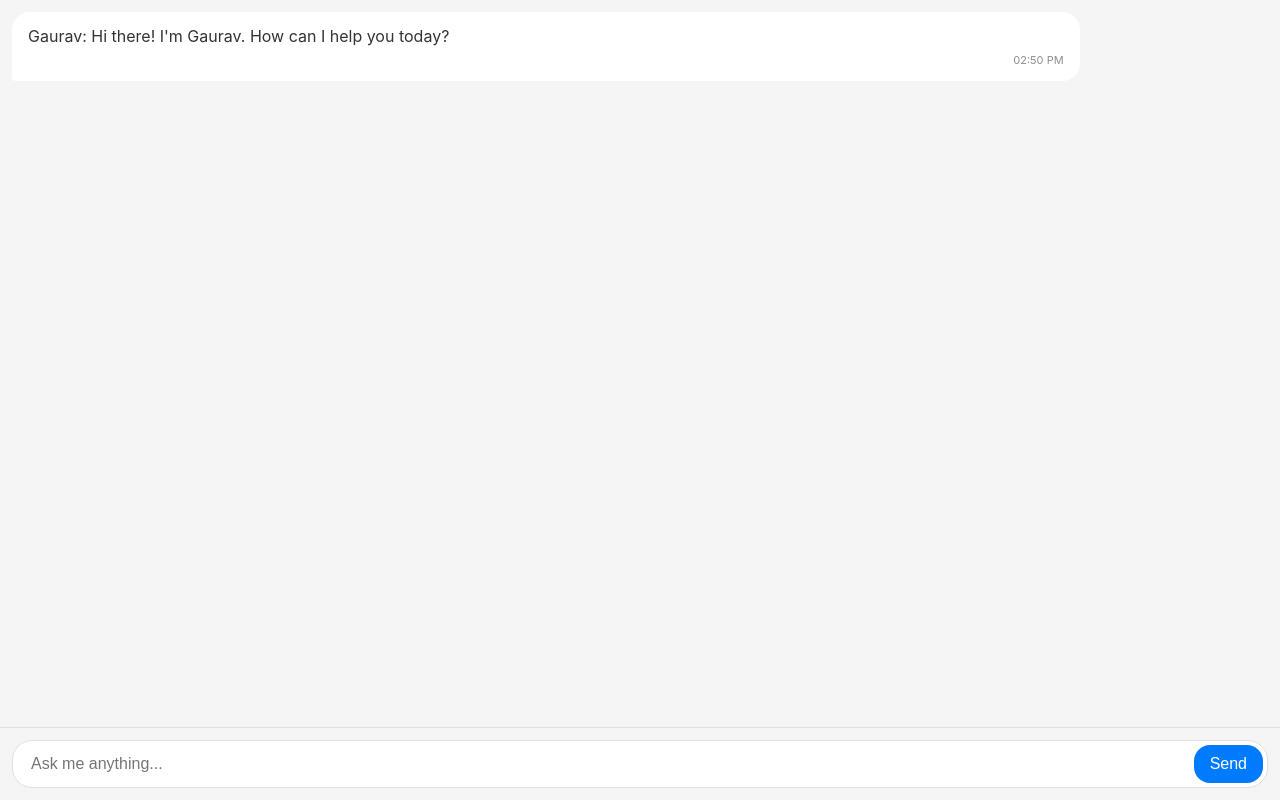
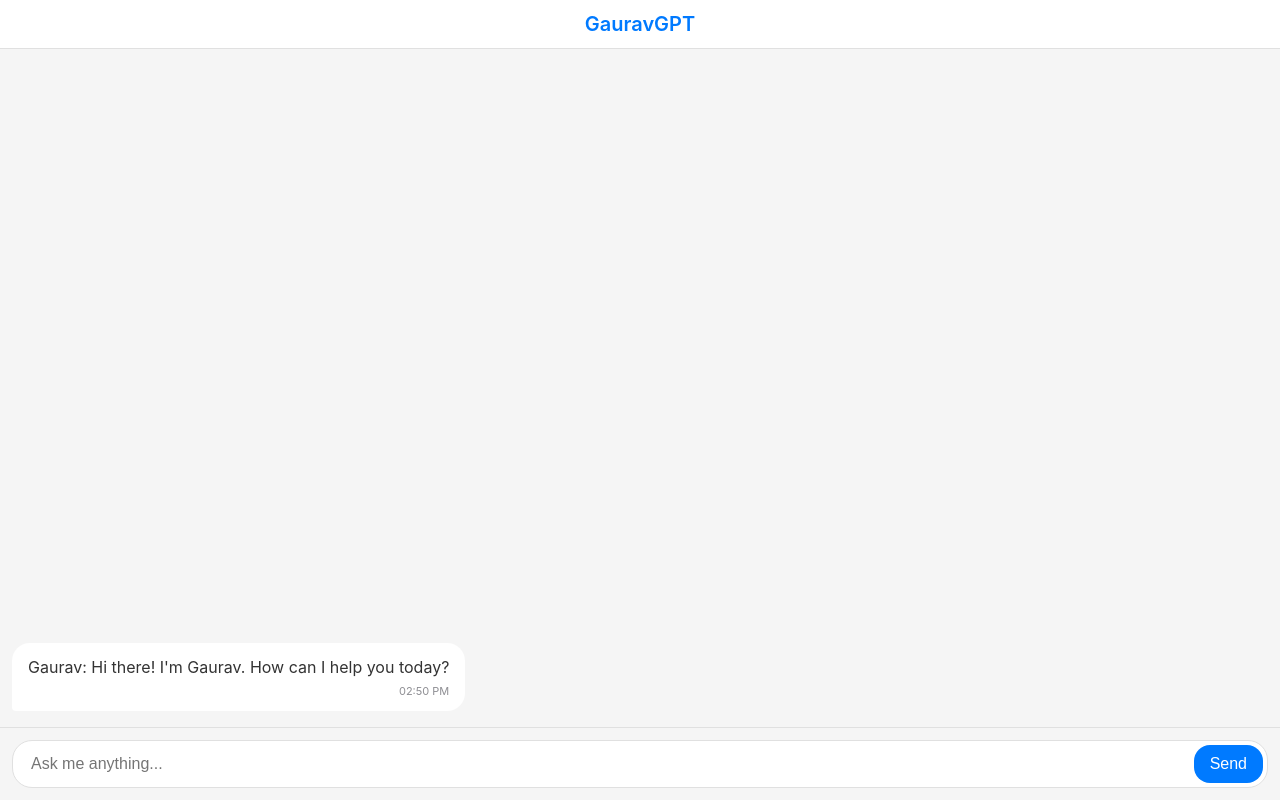
Before and after one commit to GauravAdz/small-scale-ai, a plain HTML site: page index.html in a window 1280 px wide. Drawn offline with Linux system fonts and the light colour scheme.

Commit message:
six commit

```diff
--- a/index.html
+++ b/index.html
@@ -2,8 +2,11 @@
 <html lang="en">
 <head>
     <meta charset="UTF-8">
-    <title>Chat with Gaurav</title>
+    <title>GauravGPT</title>
     <meta name="viewport" content="width=device-width, initial-scale=1.0, maximum-scale=1.0, user-scalable=no">
+    <meta http-equiv="Cache-Control" content="no-cache, no-store, must-revalidate">
+    <meta http-equiv="Pragma" content="no-cache">
+    <meta http-equiv="Expires" content="0">
     <script src="https://js.puter.com/v2/"></script>
     <style>
         :root {
@@ -16,6 +19,7 @@
             --msg-bg-ai: #ffffff;
             --input-bg: #ffffff;
             --border-color: #e0e0e0;
+            --header-bg: #ffffff;
         }
 
         @media (prefers-color-scheme: dark) {
@@ -29,6 +33,7 @@
                 --msg-bg-ai: #1a1a1a;
                 --input-bg: #2c2c2e;
                 --border-color: #38383a;
+                --header-bg: #1a1a1a;
             }
         }
 
@@ -48,12 +53,43 @@
             -webkit-tap-highlight-color: transparent;
         }
 
+        #header {
+            padding: 12px 16px;
+            background-color: var(--header-bg);
+            border-bottom: 1px solid var(--border-color);
+            text-align: center;
+            position: sticky;
+            top: 0;
+            z-index: 10;
+        }
+
+        #header h1 {
+            margin: 0;
+            font-size: 20px;
+            color: var(--primary-color);
+            font-weight: 600;
+        }
+
+        #chat-container {
+            display: flex;
+            flex-direction: column;
+            flex: 1;
+            overflow: hidden;
+        }
+
         #chat-output {
             flex: 1;
             padding: 12px 12px 0;
             overflow-y: auto;
             -webkit-overflow-scrolling: touch;
             overscroll-behavior: contain;
+            display: flex;
+            flex-direction: column-reverse;
+        }
+
+        .messages-container {
+            display: flex;
+            flex-direction: column;
         }
 
         .message {
@@ -92,6 +128,8 @@
             background-color: var(--msg-bg-ai);
             border-radius: 18px;
             border-bottom-left-radius: 4px;
+            margin-bottom: 16px;
+            margin-right: auto;
         }
 
         .typing-dot {
@@ -191,6 +229,10 @@
             button {
                 padding: 8px 14px;
             }
+
+            #header h1 {
+                font-size: 18px;
+            }
         }
 
         /* Scrollbar styling */
@@ -215,14 +257,22 @@
     </style>
 </head>
 <body>
-    <div id="chat-output"></div>
+    <div id="header">
+        <h1>GauravGPT</h1>
+    </div>
 
-    <form id="chat-form">
-        <div id="input-container">
-            <input type="text" id="chat-input" placeholder="Ask me anything..." autocomplete="off" required>
-            <button type="submit" id="send-button">Send</button>
+    <div id="chat-container">
+        <div id="chat-output">
+            <div class="messages-container" id="messages-container"></div>
         </div>
-    </form>
+
+        <form id="chat-form">
+            <div id="input-container">
+                <input type="text" id="chat-input" placeholder="Ask me anything..." autocomplete="off" required>
+                <button type="submit" id="send-button">Send</button>
+            </div>
+        </form>
+    </div>
 
     <script>
         const SYSTEM_PROMPT = `
@@ -235,8 +285,13 @@ Format your responses with clear paragraphs and proper spacing for readability.
 
         const form = document.getElementById('chat-form');
         const input = document.getElementById('chat-input');
-        const output = document.getElementById('chat-output');
+        const messagesContainer = document.getElementById('messages-container');
         const sendButton = document.getElementById('send-button');
+        const chatOutput = document.getElementById('chat-output');
+
+        // Cache busting
+        const version = '1.0.1';
+        console.log(`GauravGPT v${version}`);
 
         // Check if mobile device
         const isMobile = /Android|webOS|iPhone|iPad|iPod|BlackBerry|IEMobile|Opera Mini/i.test(navigator.userAgent);
@@ -247,16 +302,18 @@ Format your responses with clear paragraphs and proper spacing for readability.
         }
 
         function scrollToBottom() {
-            output.scrollTop = output.scrollHeight;
+            // Since we're using column-reverse, we scroll to top
+            chatOutput.scrollTop = 0;
+
             // For mobile Safari
             setTimeout(() => {
-                output.scrollTop = output.scrollHeight;
+                chatOutput.scrollTop = 0;
             }, 100);
         }
 
         function showTypingIndicator() {
             const typingDiv = document.createElement('div');
-            typingDiv.className = 'message ai typing-indicator';
+            typingDiv.className = 'typing-indicator';
             typingDiv.id = 'typing-indicator';
 
             for (let i = 0; i < 3; i++) {
@@ -265,7 +322,7 @@ Format your responses with clear paragraphs and proper spacing for readability.
                 typingDiv.appendChild(dot);
             }
 
-            output.appendChild(typingDiv);
+            messagesContainer.insertBefore(typingDiv, messagesContainer.firstChild);
             scrollToBottom();
         }
 
@@ -289,7 +346,7 @@ Format your responses with clear paragraphs and proper spacing for readability.
             timestamp.textContent = getCurrentTime();
             messageDiv.appendChild(timestamp);
 
-            output.appendChild(messageDiv);
+            messagesContainer.insertBefore(messageDiv, messagesContainer.firstChild);
             scrollToBottom();
         }
 
@@ -317,6 +374,9 @@ Format your responses with clear paragraphs and proper spacing for readability.
                 input.disabled = false;
                 sendButton.disabled = false;
                 input.focus();
+
+                // Reset input height if it was expanded
+                input.style.height = 'auto';
             }
         });
 
@@ -345,17 +405,21 @@ Format your responses with clear paragraphs and proper spacing for readability.
 
         // Handle mobile keyboard issues
         if (isMobile) {
-            const chatOutput = document.getElementById('chat-output');
-            const chatForm = document.getElementById('chat-form');
-
             let lastWindowHeight = window.innerHeight;
 
             window.addEventListener('resize', () => {
-                if (window.innerHeight < lastWindowHeight) {
-                    // Keyboard probably opened
-                    setTimeout(scrollToBottom, 300);
+                const currentHeight = window.innerHeight;
+                if (currentHeight < lastWindowHeight) {
+                    // Keyboard opened
+                    setTimeout(() => {
+                        chatOutput.style.height = `calc(100vh - ${document.getElementById('header').offsetHeight}px - ${document.getElementById('chat-form').offsetHeight}px - ${window.innerHeight - currentHeight}px)`;
+                        scrollToBottom();
+                    }, 300);
+                } else if (currentHeight > lastWindowHeight) {
+                    // Keyboard closed
+                    chatOutput.style.height = '';
                 }
-                lastWindowHeight = window.innerHeight;
+                lastWindowHeight = currentHeight;
             });
 
             // Prevent form submission on Enter key press in mobile (to avoid keyboard hiding)
```
